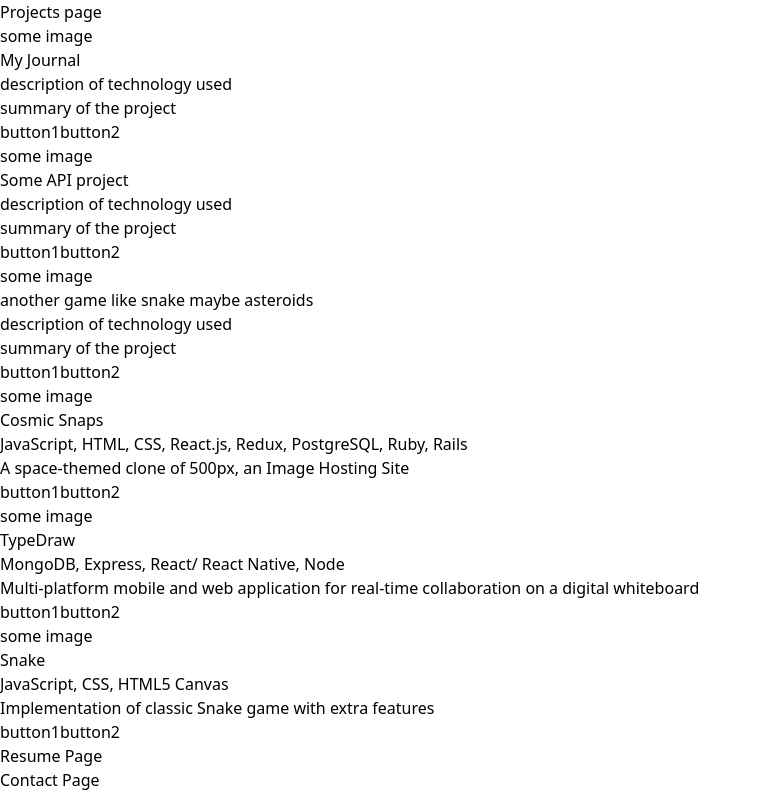
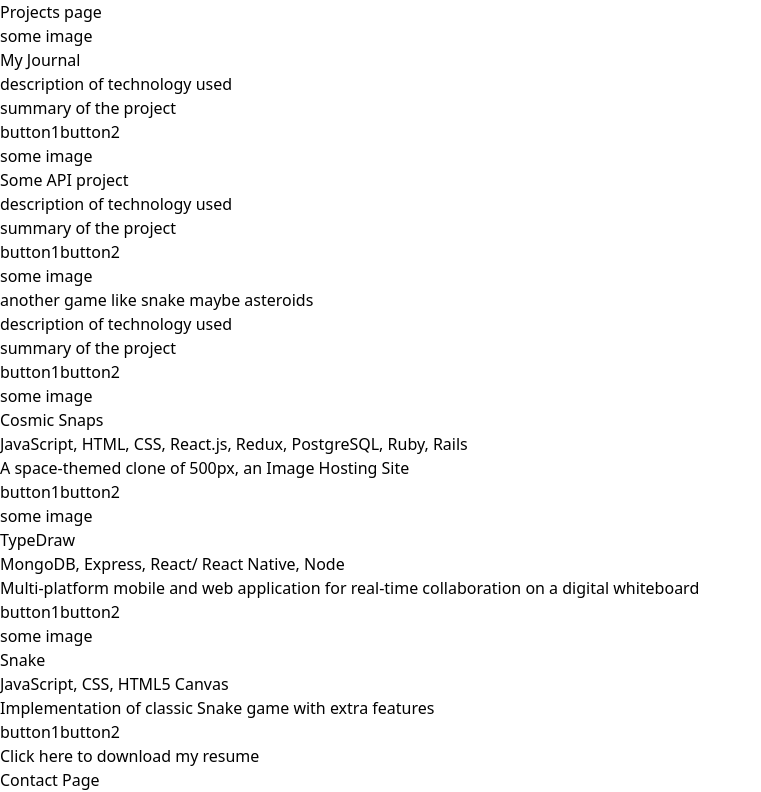
Before and after one commit to mrmoeee/portfolio-tailwind, a Vue app: page / in a window 1280 px wide. Shown: the part 480-1272 px from the top of the page, without its empty margins (0-761 px from the left). Built offline with nearby package versions, Linux system fonts and the light colour scheme.

Commit message:
removed resume page, added resume download button

```diff
--- a/src/App.vue
+++ b/src/App.vue
@@ -2,7 +2,6 @@
 import HomePage from './components/HomePage.vue'
 import AboutPage from './components/AboutPage.vue';
 import ProjectsPage from './components/ProjectsPage.vue';
-import ResumePage from './components/ResumePage.vue';
 import ContactPage from './components/ContactPage.vue';
 </script>
 
@@ -11,7 +10,6 @@ import ContactPage from './components/ContactPage.vue';
     <HomePage />
     <AboutPage />
     <ProjectsPage />
-    <ResumePage />
     <ContactPage />
   </div>
 </template>
--- a/src/components/ProjectsPage.vue
+++ b/src/components/ProjectsPage.vue
@@ -52,13 +52,19 @@ const projects = [
     <h1>Projects page</h1>
     <!-- 1 card for now, for loop later -->
     <!-- gonna have to put in ul, using a for loop to return li items that return this component -->
-    <div>
+    <div class="">
       <ul class="grid grid-cols-3 gap-8">
         <li v-for="project in projects" :key="project.id" class="flex justify-center p-2">
           <ProjectsPageCardVue :project="project" />
         </li>
       </ul>
     </div>
-
+    <div class="project-footer">
+      <a href="path_to_file" download="proposed_file_name">Click here to download my resume</a>
+    </div>
   </div>
 </template>
+
+<style scoped>
+
+</style>
--- a/src/components/ResumePage.vue
+++ /dev/null
@@ -1,6 +0,0 @@
-<script setup>
-</script>
-
-<template>
-  <h1>Resume Page</h1>
-</template>
```
